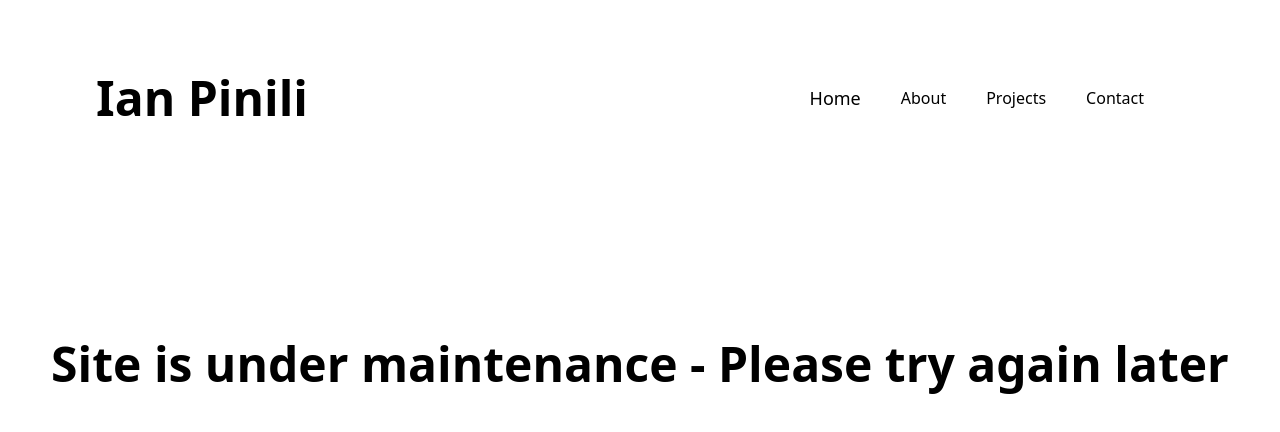
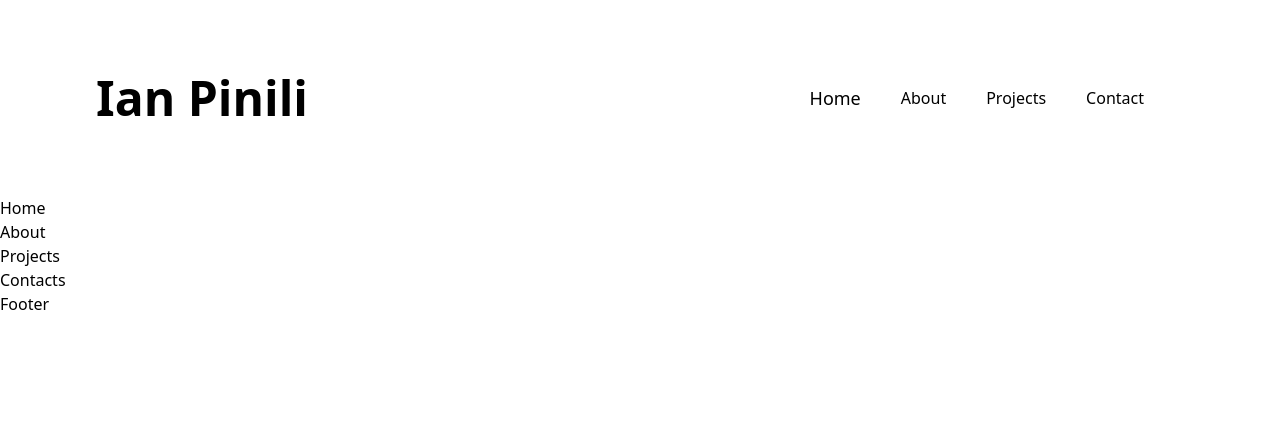
Before and after one commit to gianpinili/my-portfolio, a React (Vite) app: page / in a window 1280 px wide. Shown: the top 432 px of the page. Built offline with nearby package versions, Linux system fonts and the light colour scheme.

Commit message:
netlify test production

```diff
--- a/src/App.tsx
+++ b/src/App.tsx
@@ -16,7 +16,7 @@ function App() {
           <Route path="/projects" element={<Projects />} />
           <Route path="/contacts" element={<Contacts />} />
         </Routes>
-        {/* <Footer /> */}
+        <Footer />
       </BrowserRouter>
     </>
   );
--- a/src/components/Home.tsx
+++ b/src/components/Home.tsx
@@ -5,13 +5,10 @@ import Contacts from "./Contacts";
 function Home() {
   return (
     <>
-      <h1 className="text-5xl font-bold my-48 text-center">
-        Site is under maintenance - Please try again later
-      </h1>
-      {/* <h1>Home</h1> */}
-      {/* <About />
+      <h1>Home</h1>
+      <About />
       <Projects />
-      <Contacts /> */}
+      <Contacts />
     </>
   );
 }
```
